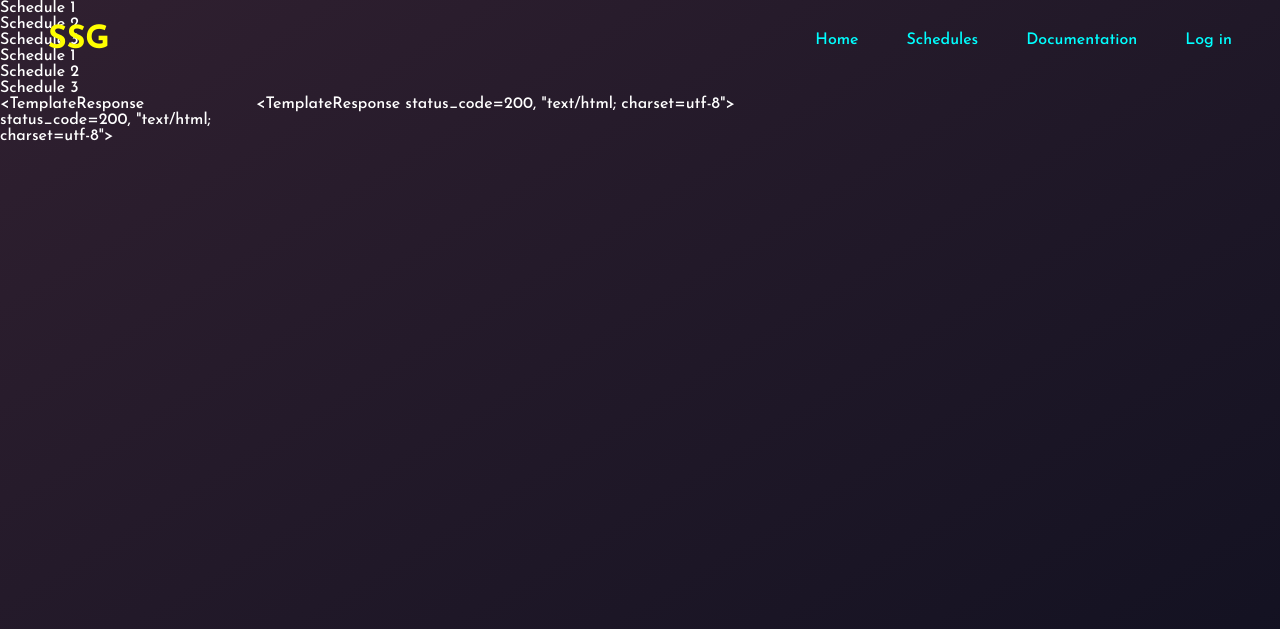
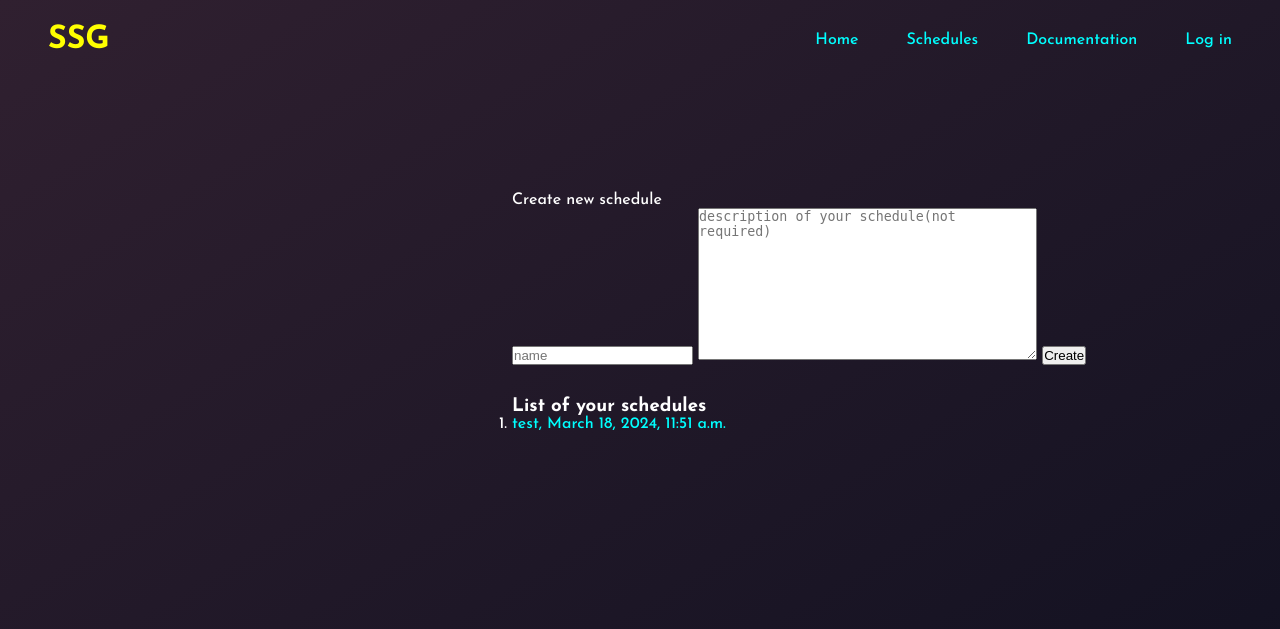
Before and after one commit to School-Schedule-Generator/School.Schedule.Generator, a Django app: page /schedules/ in a window 1280 px wide. Shown: the top 629 px of the page. Run offline with Django 4.2, Linux system fonts and the light colour scheme; data comes from the database, SQL or seed files in the repository; both versions use the stored data as it was after the commit.

Commit message:
add description field to schedule model(not required), create schedule view with form and list

```diff
--- a/generatorApp/forms.py
+++ b/generatorApp/forms.py
@@ -67,9 +67,17 @@ class RegisterForm(UserCreationForm):
 
 
 class ScheduleListForm(ModelForm):
+    name = forms.CharField(label='', widget=forms.TextInput(attrs={'class': 't', 'id': 'name', 'name': 'name',
+                                                                   'placeholder': 'name'}))
+    description = forms.CharField(label='', required=False, widget=forms.Textarea(attrs={
+                                                                                    'class': 't', 'id': 'description',
+                                                                                    'name': 'description',
+                                                                                    'placeholder': 'description of your schedule(not required)'
+                                                                                    }))
+
     class Meta:
         model = ScheduleList
-        fields = ['name']
+        fields = ['name', 'description']
 
 
 class ClassroomTypesForm(ModelForm):
--- a/generatorApp/models.py
+++ b/generatorApp/models.py
@@ -9,6 +9,7 @@ import ast
 class ScheduleList(models.Model):
     user_id = models.ForeignKey(User, null=False, on_delete=models.CASCADE)
     name = models.CharField(max_length=100)
+    description = models.CharField(max_length=800, null=True)
     created_date = models.DateTimeField(default=timezone.now)
     content = models.TextField()
 
--- a/generatorApp/templates/generatorApp/schedule_form.html
+++ /dev/null
@@ -1,5 +0,0 @@
-<ul>
-    <li>Schedule 1</li>
-    <li>Schedule 2</li>
-    <li>Schedule 3</li>
-</ul>
--- a/generatorApp/templates/generatorApp/schedule_list.html
+++ /dev/null
@@ -1,5 +0,0 @@
-<ul>
-    <li>Schedule 1</li>
-    <li>Schedule 2</li>
-    <li>Schedule 3</li>
-</ul>
--- a/generatorApp/templates/generatorApp/schedules.html
+++ b/generatorApp/templates/generatorApp/schedules.html
@@ -4,17 +4,35 @@
 {% block head %}
     <link rel="stylesheet" href="{% static 'generatorApp/schedules.css' %}">
     <title>schedules</title>
+    <style>
+        .main{
+            margin-left: 40%;
+            margin-top: 15%;
+        }
+    </style>
 {% endblock %}
 
 {% block content %}
-    {% include 'generatorApp/schedule_list.html' %}
-    {% include 'generatorApp/schedule_form.html' %}
+<div class="main">
+    <form method="POST">
+        {% csrf_token %}
+        <div>Create new schedule</div>
 
-    <div style="float: left; width: 20%; color: white;">
-        {{ schedule_list }}
+        {{ form }}
+
+        <input type="submit" value="Create">
+    </form>
+
+    <br>
+    <br>
+
+    <div>
+        <h3>List of your schedules</h3>
+        <ol>
+            {% for schedule in schedule_list %}
+                <li><a href="{% url 'generatorApp:schedules' %}">{{ schedule.name }}, {{ schedule.created_date }}</a></li>
+            {% endfor %}
+        </ol>
     </div>
-
-    <div style="float: left; width: 80%; color: white;">
-        {{ schedule_form }}
-    </div>
+</div>
 {% endblock %}
--- a/generatorApp/urls.py
+++ b/generatorApp/urls.py
@@ -10,7 +10,10 @@ urlpatterns = [
     path('register/', views.RegisterUserView.as_view(), name='register'),
     path('logout/', views.LogoutUserView, name='logout'),
     path('docs/', views.DocsView.as_view(), name='docs'),
-    path('schedules/', views.schedules, name='schedules'),
+    path('schedules/', views.SchedulesView.as_view(), name='schedules'), # bedzie nie potrzebne
+    # aby na podstawie usera znalezc tylko jego plany w linku uzywamy jego nazwy
+    path('schedules/<str:user_name>', views.SchedulesView.as_view(), name='schedules'),
+    path('schedules/<str:user_name>/<int:schedule_id>', views.SchedulesView.as_view(), name='schedules'),
 
     path('upload/<int:schedule_id>', views.upload, name='upload'),
     path('upload/<str:file_name>/<int:schedule_id>', views.get_upload_file, name='get-upload-file'),
--- a/generatorApp/views.py
+++ b/generatorApp/views.py
@@ -44,28 +44,13 @@ class DocsView(TemplateView):
     template_name = 'generatorApp/docs.html'
 
 
-class ScheduleListView(ListView):
+# dodac login required
+# wszedzie gdzie jest uzywany odnosnik url do tego odac user name jako parametr
+class SchedulesView(ListView, FormView):
     model = ScheduleList
-    template_name = 'generatorApp/schedule_list.html'
-
-
-class ScheduleFormView(FormView):
     form_class = ScheduleListForm
-    template_name = 'generatorApp/schedule_form.html'
-    success_url = 'generatorApp/schedule_form.html'
-
-
-def schedules(request):
-    schedule_list_view = ScheduleListView.as_view()
-    schedule_form_view = ScheduleFormView.as_view()
-    return render(
-        request,
-        'generatorApp/schedules.html',
-        context={
-            'schedule_list': schedule_list_view(request),
-            'schedule_form': schedule_form_view(request)
-        }
-    )
+    context_object_name = 'schedule_list'
+    template_name = 'generatorApp/schedules.html'
 
 
 def upload_file(file_name, file, schedule_id):
```
Also changed, not shown: db.sqlite3, generatorApp/migrations/0003_schedulelist_description.py (added).
